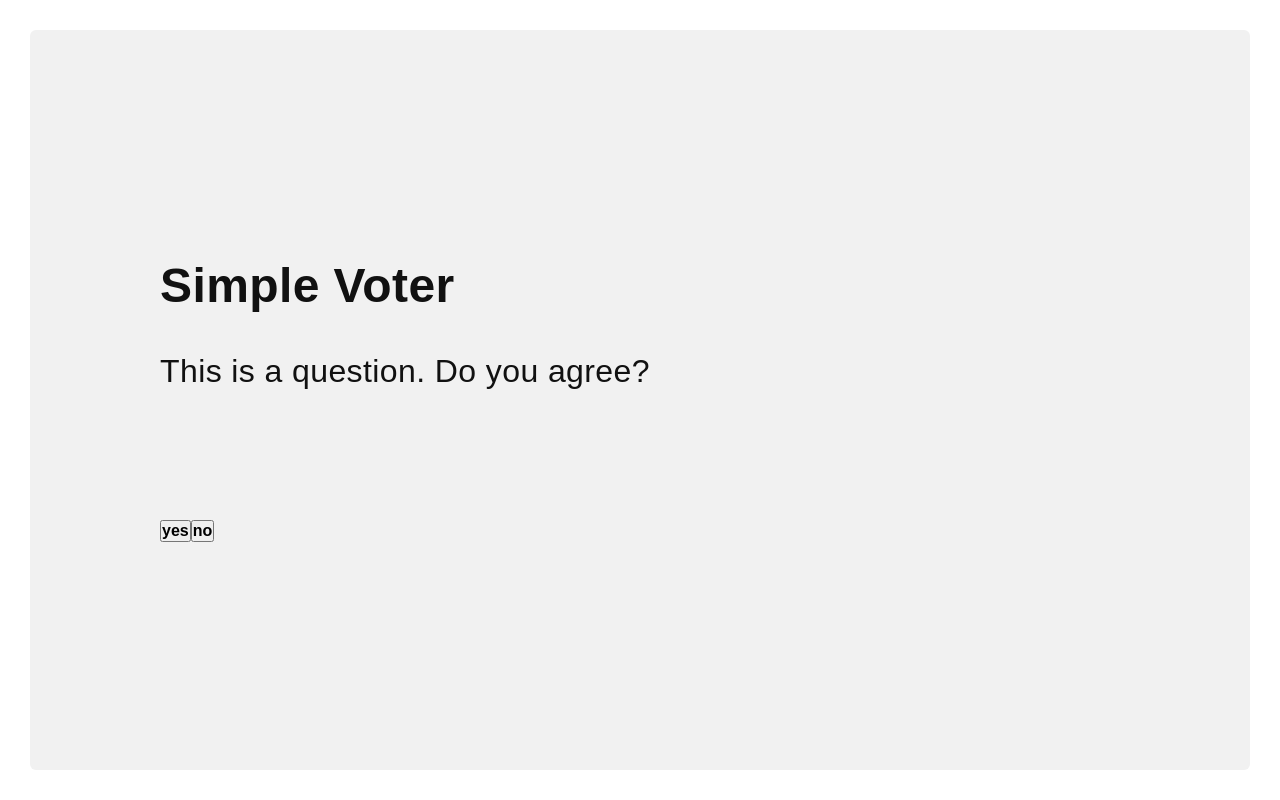
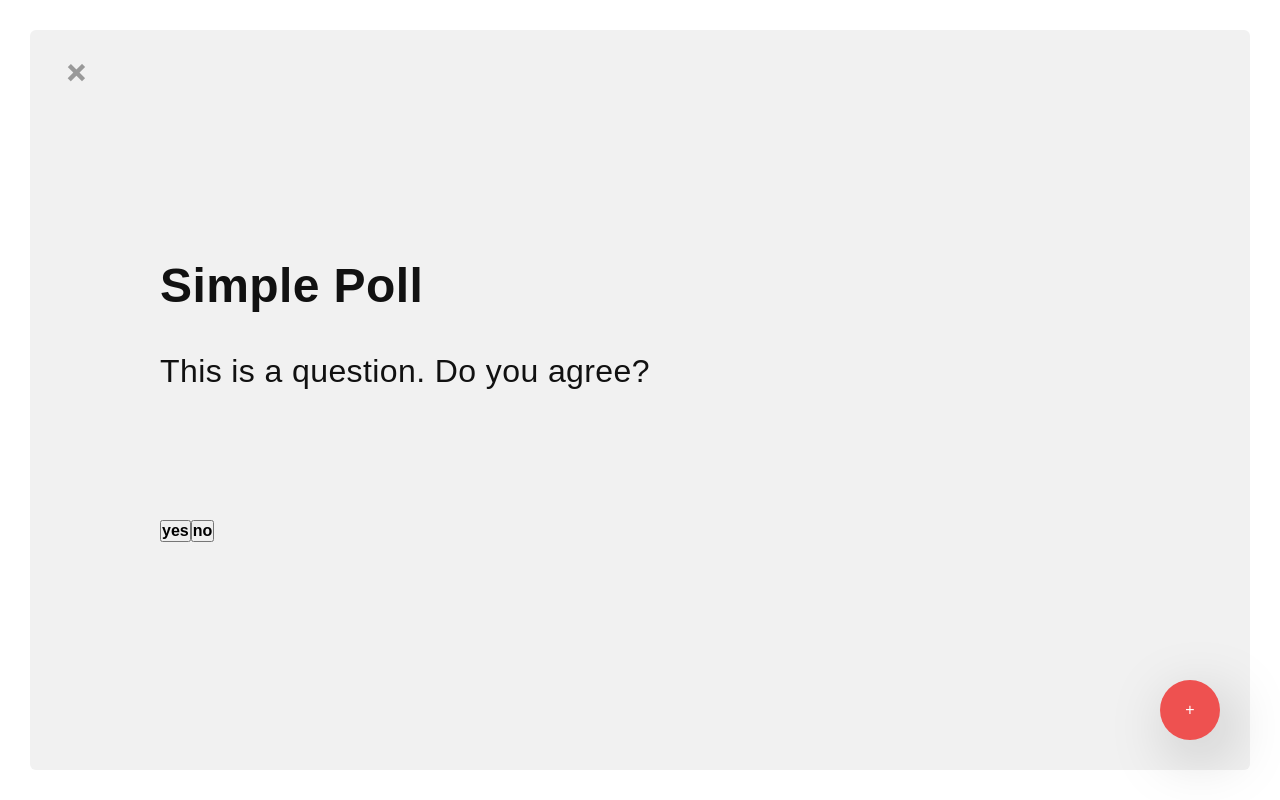
Before and after one commit to malimccalla/simple-voter, a Next.js app: page / in a window 1280 px wide. Built offline with nearby package versions, Linux system fonts and the light colour scheme.

Commit message:
Add creator of poll and update front end to reflect creating and deleting polls

```diff
--- a/components/Layout.js
+++ b/components/PollCard.js
@@ -4,6 +4,7 @@ export default styled.div`
   display: flex;
   flex-direction: column;
   justify-content: center;
+  position: relative;
 
   border-radius: 6px;
   background-color: #f1f1f1;
--- a/pages/index.js
+++ b/pages/index.js
@@ -1,17 +1,38 @@
 import styled from 'styled-components';
+import React, { Component } from 'react';
 
-import Layout from '../components/Layout';
+import PollCard from '../components/PollCard';
 
-export default () => [
-  <Layout>
-    <Title>Simple Voter</Title>
+class App extends Component {
+  handleCreatePollClick = () => {
+    console.log('create poll');
+  };
+
+  handleDeletePollClick = () => {
+    console.log('delete poll');
+  };
+
+  render() {
+    return [
+      <PollCard>
+        <DeletePollButton onClick={this.handleDeletePollClick}>
+          +
+        </DeletePollButton>
+        <Title>Simple Poll</Title>
         <Question>This is a question. Do you agree?</Question>
         <div>
           <button>yes</button>
           <button>no</button>
         </div>
-  </Layout>,
+      </PollCard>,
+      <CreatePollButton onClick={this.handleCreatePollClick}>
+        +
+      </CreatePollButton>,
     ];
+  }
+}
+
+export default App;
 
 const Title = styled.h1`
   font-size: 4.8rem;
@@ -19,6 +40,59 @@ const Title = styled.h1`
   font-weight: 900;
 `;
 
+const CreatePollButton = styled.button`
+  height: 6rem;
+  width: 6rem;
+  box-shadow: 10px 17px 62px -2px rgba(0, 0, 0, 0.25);
+
+  background-color: #ee5150;
+  position: fixed;
+
+  border-radius: 500px;
+
+  border: none;
+  outline: none;
+
+  bottom: 6rem;
+  right: 6rem;
+  font-weight: 300;
+  color: white;
+  transition: 300ms;
+
+  &:hover {
+    transform: scale(1.05);
+    box-shadow: 10px 17px 62px 2px rgba(0, 0, 0, 0.2);
+
+    cursor: pointer;
+  }
+
+  &:active {
+    transform: scale(1);
+  }
+`;
+
+const DeletePollButton = styled.button`
+  border: none;
+  outline: none;
+  position: absolute;
+  background-color: transparent;
+
+  color: #999;
+
+  font-size: 4rem;
+  top: 2rem;
+  left: 3.5rem;
+
+  transform: rotate(45deg);
+
+  transition: 100ms all;
+
+  &:hover {
+    color: #000;
+    cursor: pointer;
+  }
+`;
+
 const Question = styled.p`
   font-size: 3.2rem;
   font-weight: 300;
```
Also changed, not shown: 1 other file (tests, documents, lock files or other folders). Lines whose indentation alone changed are shown as unchanged.
